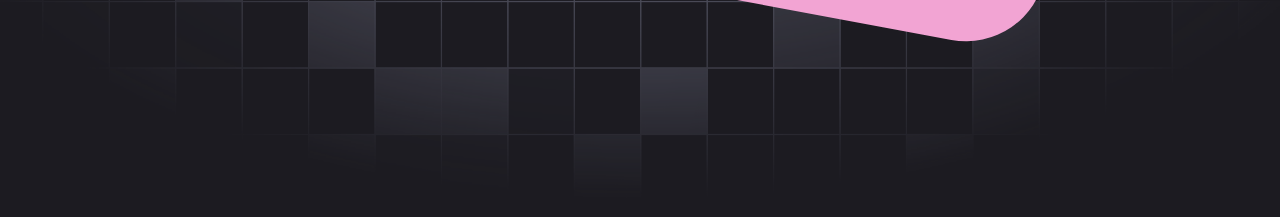
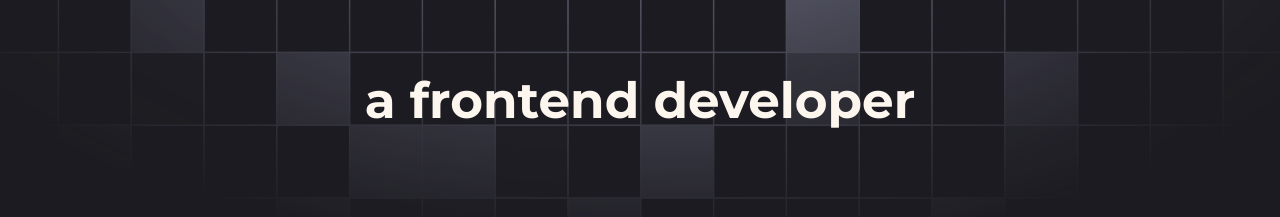
Before and after one commit to eyekavya/Portfolio-React, a React (Create React App) app: page / in a window 1280 px wide. Shown: the part 530-747 px from the top of the page. Built offline with nearby package versions, Linux system fonts and the light colour scheme.

Commit message:
added taglines to hero section

```diff
--- a/src/App.css
+++ b/src/App.css
@@ -4,6 +4,12 @@ html {
 
 body {
   background-color: #1c1b21;
+  -webkit-touch-callout: none;
+  -webkit-user-select: none;
+  -khtml-user-select: none;
+  -moz-user-select: none;
+  -ms-user-select: none;
+  user-select: none;
 }
 
 .wrapper {
--- a/src/components/Hero/StyledHero.js
+++ b/src/components/Hero/StyledHero.js
@@ -5,11 +5,11 @@ export const StyledHero = styled.section`
   background-position: center;
   background-repeat: no-repeat;
   background-size: cover;
+  height: 100vh;
 
   .hero-box-parent {
     width: max-content;
-    height: calc(100vh - 70.4px);
-    margin: 0 auto;
+    min-height: 75%;
     display: flex;
     flex-direction: row;
     align-items: center;
@@ -20,6 +20,7 @@ export const StyledHero = styled.section`
     font-family: "Montserrat", sans-serif;
     font-weight: 700;
     text-align: center;
+    border-bottom: 8px solid #3434349e;
   }
   .hello {
     max-height: 123px;
--- a/src/components/Hero/index.js
+++ b/src/components/Hero/index.js
@@ -1,5 +1,6 @@
 import React from "react";
 import { StyledHero } from "./StyledHero";
+import HeroTagline from "../HeroTagline";
 
 function Hero() {
   return (
@@ -16,6 +17,7 @@ function Hero() {
           <div className="kavya hero-box-general">Kavya</div>
         </div>
       </div>
+      <HeroTagline />
     </StyledHero>
   );
 }
--- /dev/null
+++ b/src/components/HeroTagline/StyledHeroTagline.js
@@ -0,0 +1,23 @@
+import styled from "styled-components";
+
+export const StyledHeroTagline = styled.section`
+  .tagline {
+    color: #fdf6ee;
+    font-size: 5rem;
+    font-family: "Montserrat", sans-serif;
+    font-weight: 700;
+    text-align: center;
+    cursor: pointer;
+    max-width: fit-content;
+    margin: 0 auto;
+  }
+
+  /* Refresh Button Style */
+  /* .refresh-btn {
+    width: 4rem;
+    display: block;
+    margin: 0 auto;
+    padding: 2rem;
+    cursor: pointer;
+  } */
+`;
--- /dev/null
+++ b/src/components/HeroTagline/index.js
@@ -0,0 +1,47 @@
+import React, { useState } from "react";
+import { StyledHeroTagline } from "./StyledHeroTagline";
+
+function HeroTagline() {
+  const [taglineIndex, setTaglineIndex] = useState(0);
+
+  const taglines = [
+    "a frontend developer",
+    "a UI/UX designer",
+    "with loads of ideas",
+    "and I love coffee",
+    "I also love Taylor Swift music",
+    "I really like reading books",
+  ];
+
+  const changeTagline = () => {
+    let newIndex = taglineIndex === taglines.length - 1 ? 0 : taglineIndex + 1;
+    setTaglineIndex(newIndex);
+  };
+
+  return (
+    <StyledHeroTagline>
+      <div
+        className="tagline"
+        onClick={changeTagline}
+        onMouseEnter={changeTagline}
+        onMouseLeave={changeTagline}
+      >
+        {taglines[taglineIndex]}
+      </div>
+
+      {/* Refresh Button */}
+      {/* <img
+        src="/icons/refresh.svg"
+        alt="Refresh Button"
+        className="refresh-btn"
+        onClick={() => {
+          let newIndex =
+            taglineIndex === taglines.length - 1 ? 0 : taglineIndex + 1;
+          setTaglineIndex(newIndex);
+        }}
+      /> */}
+    </StyledHeroTagline>
+  );
+}
+
+export default HeroTagline;
```
Also changed, not shown: public/icons/refresh.svg (added).
